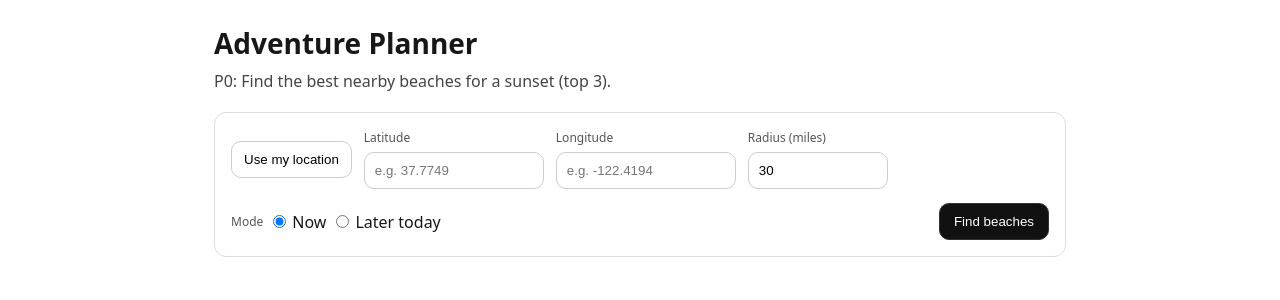
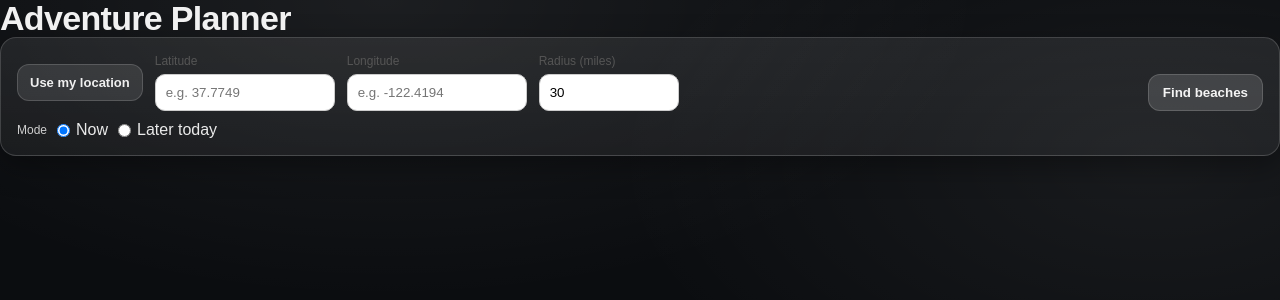
Before and after one commit to mhatreapurva/adventure-planner, a Next.js app: page / in a window 1280 px wide. Shown: the top 300 px of the page. Built offline with nearby package versions, Linux system fonts and the light colour scheme.

Commit message:
Refactor code to make UI slightly cleaner

```diff
--- a/app/page.module.css
+++ b/app/page.module.css
@@ -1,82 +1,338 @@
+/* app/page.module.css */
+
+/* =========================
+   Theme tokens
+   ========================= */
+:root {
+  --bg: #0b0d10;
+
+  /* Panels */
+  --panel: rgba(255, 255, 255, 0.07);
+  --panel2: rgba(255, 255, 255, 0.09);
+
+  /* Borders / shadows */
+  --border: rgba(255, 255, 255, 0.16);
+  --shadow: 0 10px 30px rgba(0, 0, 0, 0.35);
+
+  /* Text */
+  --text: rgba(255, 255, 255, 0.94);
+  --muted: rgba(255, 255, 255, 0.80);
+  --muted2: rgba(255, 255, 255, 0.64);
+
+  /* Inputs */
+  --inputBg: rgba(0, 0, 0, 0.30);
+  --inputBorder: rgba(255, 255, 255, 0.18);
+  --inputBorderFocus: rgba(255, 255, 255, 0.26);
+}
+
+/* =========================
+   Page layout
+   ========================= */
 .container {
-  max-width: 900px;
+  min-height: 100vh;
+  background:
+    radial-gradient(1000px 500px at 30% 0%, rgba(255, 255, 255, 0.07), transparent 60%),
+    radial-gradient(900px 500px at 90% 20%, rgba(255, 255, 255, 0.06), transparent 60%),
+    var(--bg);
+  color: var(--text);
+}
+
+.inner {
+  max-width: 980px;
   margin: 0 auto;
-  padding: 24px;
-  font-family: system-ui, -apple-system, Segoe UI, Roboto, Arial;
+  padding: 28px 18px 60px;
+}
+
+.header {
+  display: flex;
+  align-items: baseline;
+  justify-content: space-between;
+  gap: 16px;
+  margin-bottom: 18px;
+}
+
+.brand {
+  display: flex;
+  flex-direction: column;
+  gap: 6px;
 }
 
 .title {
-  font-size: 28px;
-  margin-bottom: 8px;
+  font-size: 34px;
+  line-height: 1.1;
+  margin: 0;
+  letter-spacing: -0.02em;
 }
 
 .subtitle {
-  margin-top: 0;
-  margin-bottom: 20px;
-  color: #444;
+  margin: 0;
+  color: var(--muted);
+  font-size: 14px;
 }
 
+.badge {
+  font-size: 12px;
+  color: var(--muted);
+  border: 1px solid var(--border);
+  padding: 6px 10px;
+  border-radius: 999px;
+  background: rgba(255, 255, 255, 0.05);
+}
+
+/* =========================
+   Search panel
+   ========================= */
 .panel {
-  border: 1px solid #ddd;
+  border: 1px solid var(--border);
+  background: linear-gradient(180deg, rgba(255, 255, 255, 0.08), rgba(255, 255, 255, 0.05));
+  border-radius: 16px;
+  padding: 16px;
+  box-shadow: var(--shadow);
+}
+
+.panelTop {
+  display: flex;
+  align-items: center;
+  justify-content: space-between;
+  gap: 12px;
+  margin-bottom: 12px;
+}
+
+.panelTitle {
+  font-size: 14px;
+  font-weight: 700;
+  color: var(--text);
+}
+
+.panelHint {
+  font-size: 12px;
+  color: var(--muted2);
+}
+
+.formGrid {
+  display: grid;
+  grid-template-columns: 1fr 1fr 160px;
+  gap: 10px;
+}
+
+@media (max-width: 760px) {
+  .formGrid {
+    grid-template-columns: 1fr;
+  }
+}
+
+.field {
+  display: flex;
+  flex-direction: column;
+  gap: 6px;
+}
+
+.label {
+  font-size: 12px;
+  color: var(--muted);
+  letter-spacing: 0.01em;
+}
+
+.input {
+  background: var(--inputBg);
+  border: 1px solid var(--inputBorder);
+  color: var(--text);
+  padding: 10px 12px;
   border-radius: 12px;
-  padding: 16px;
-  margin-bottom: 18px;
+  outline: none;
+  font-size: 14px;
+}
+
+.input::placeholder {
+  color: rgba(255, 255, 255, 0.45);
+}
+
+.input:focus {
+  border-color: var(--inputBorderFocus);
 }
 
 .row {
   display: flex;
   flex-wrap: wrap;
-  gap: 12px;
   align-items: center;
+  gap: 10px;
+  margin-top: 12px;
 }
 
-.spacerRight {
+.segment {
+  display: inline-flex;
+  gap: 6px;
+  padding: 6px;
+  border: 1px solid var(--border);
+  border-radius: 12px;
+  background: rgba(0, 0, 0, 0.22);
+}
+
+.segment button {
+  border: 0;
+  background: transparent;
+  color: var(--muted2);
+  padding: 8px 10px;
+  border-radius: 10px;
+  cursor: pointer;
+  font-size: 13px;
+}
+
+.segment button[data-active="true"] {
+  background: rgba(255, 255, 255, 0.12);
+  color: var(--text);
+}
+
+.primary {
   margin-left: auto;
+  border: 1px solid rgba(255, 255, 255, 0.16);
+  background: rgba(255, 255, 255, 0.14);
+  color: var(--text);
+  padding: 10px 14px;
+  border-radius: 12px;
+  cursor: pointer;
+  font-weight: 700;
+}
+
+.primary:hover {
+  background: rgba(255, 255, 255, 0.18);
+}
+
+.primary:disabled {
+  opacity: 0.6;
+  cursor: not-allowed;
+}
+
+.secondary {
+  border: 1px solid rgba(255, 255, 255, 0.16);
+  background: rgba(255, 255, 255, 0.10);
+  color: rgba(255, 255, 255, 0.92);
+  padding: 10px 12px;
+  border-radius: 12px;
+  cursor: pointer;
+  font-weight: 700;
+  font-size: 13px;
+}
+
+.secondary:hover {
+  background: rgba(255, 255, 255, 0.14);
+}
+
+.secondary:disabled {
+  opacity: 0.6;
+  cursor: not-allowed;
 }
 
 .error {
   margin-top: 12px;
-  color: #b00020;
-  font-size: 14px;
+  color: #ff7a7a;
+  font-size: 13px;
 }
 
 .message {
   margin-top: 12px;
-  color: #555;
-  font-size: 14px;
+  color: var(--muted);
+  font-size: 13px;
+}
+
+/* =========================
+   Results
+   ========================= */
+.resultsHeader {
+  display: flex;
+  align-items: baseline;
+  justify-content: space-between;
+  gap: 10px;
+  margin: 22px 0 10px;
+}
+
+.resultsTitle {
+  margin: 0;
+  font-size: 16px;
+  color: var(--text);
+  font-weight: 750;
+}
+
+.resultsMeta {
+  font-size: 12px;
+  color: var(--muted);
+  white-space: nowrap;
 }
 
 .grid {
   display: grid;
-  grid-template-columns: repeat(auto-fit, minmax(260px, 1fr));
+  grid-template-columns: repeat(3, 1fr);
   gap: 12px;
 }
 
+@media (max-width: 980px) {
+  .grid {
+    grid-template-columns: 1fr;
+  }
+}
+
+/* =========================
+   Cards
+   ========================= */
 .card {
-  border: 1px solid #ddd;
-  border-radius: 12px;
-  padding: 14px;
+  border: 1px solid var(--border);
+  background: rgba(255, 255, 255, 0.06);
+  border-radius: 16px;
+  padding: 18px; /* more breathing room */
+  box-shadow: 0 8px 22px rgba(0, 0, 0, 0.28);
+  transition: transform 120ms ease, border-color 120ms ease, background 120ms ease;
+}
+
+.card:hover {
+  transform: translateY(-2px);
+  border-color: rgba(255, 255, 255, 0.22);
+  background: rgba(255, 255, 255, 0.08);
 }
 
 .cardTop {
   display: flex;
   justify-content: space-between;
-  gap: 10px;
+  gap: 12px;
+  align-items: flex-start;
 }
 
 .cardTitle {
-  font-weight: 700;
+  font-weight: 820;
+  font-size: 17px;
+  margin: 0;
+  color: rgba(255, 255, 255, 0.96);
 }
 
-.cardScore {
-  font-weight: 700;
+.cardSub {
+  margin-top: 6px;
+  font-size: 14px; /* bigger */
+  font-weight: 600;
+  color: rgba(255, 255, 255, 0.76); /* higher contrast */
 }
 
-.muted {
-  font-size: 13px;
-  color: #555;
+/* If your components use className={styles.eta}, this will apply.
+   If not, add it in ResultCard (see note below). */
+.eta {
+  font-size: 14px; /* bigger */
+  font-weight: 600;
+  color: rgba(255, 255, 255, 0.76);
+  margin-top: 6px;
 }
 
+.score {
+  font-weight: 800;
+  font-size: 15px;
+  border: 1px solid rgba(255, 255, 255, 0.18);
+  background: rgba(0, 0, 0, 0.22);
+  padding: 6px 10px;
+  border-radius: 999px;
+  white-space: nowrap;
+  color: rgba(255, 255, 255, 0.92);
+}
+
+/* =========================
+   Chips
+   ========================= */
 .chips {
   margin-top: 10px;
   display: flex;
@@ -84,10 +340,113 @@
   gap: 6px;
 }
 
+/* Dark UI friendly chips (readable) */
 .chip {
   font-size: 12px;
-  border: 1px solid #ccc;
+  color: rgba(255, 255, 255, 0.92);
+  border: 1px solid rgba(255, 255, 255, 0.16);
+  background: rgba(255, 255, 255, 0.10);
+  padding: 6px 10px;
   border-radius: 999px;
-  padding: 4px 8px;
-  background: #fafafa;
 }
+
+/* =========================
+   Why / description
+   ========================= */
+.cardWhy {
+  margin-top: 10px;
+  font-size: 13px;
+  color: rgba(255, 255, 255, 0.76); /* higher contrast */
+  line-height: 1.5;
+}
+
+/* =========================
+   Actions
+   ========================= */
+.cardActions {
+  margin-top: 12px;
+  display: flex;
+  gap: 10px;
+}
+
+.link {
+  font-size: 13px;
+  color: rgba(255, 255, 255, 0.92);
+  text-decoration: none;
+  border: 1px solid rgba(255, 255, 255, 0.14);
+  background: rgba(0, 0, 0, 0.18);
+  padding: 8px 10px;
+  border-radius: 12px;
+}
+
+.link:hover {
+  border-color: rgba(255, 255, 255, 0.22);
+  background: rgba(0, 0, 0, 0.26);
+}
+
+.toolbar {
+  display: flex;
+  align-items: flex-end;
+  gap: 10px;
+  flex-wrap: wrap;
+}
+
+.toolbarLeft {
+  display: flex;
+  gap: 10px;
+  flex-wrap: wrap;
+  align-items: flex-end;
+}
+
+.toolbarRight {
+  margin-left: auto;
+  display: flex;
+  gap: 10px;
+  align-items: flex-end;
+}
+
+.modeRow {
+  margin-top: 10px;
+  display: flex;
+  gap: 12px;
+  align-items: center;
+  color: rgba(255,255,255,0.78);
+  font-size: 13px;
+}
+
+/* =========================
+   Results layout
+   ========================= */
+.resultsSection {
+  margin-top: 22px;
+}
+
+.resultsHeader {
+  display: flex;
+  justify-content: space-between;
+  align-items: baseline;
+  gap: 12px;
+  margin-bottom: 14px;
+}
+
+.resultsTitle {
+  margin: 0;
+  font-size: 18px;
+  letter-spacing: -0.01em;
+}
+
+.sunsetMeta {
+  font-size: 14px; /* bigger than before */
+  color: var(--muted);
+}
+
+.cardsWrapper {
+  max-width: 1100px; /* prevents giant stretched cards */
+}
+
+.cards {
+  display: grid;
+  grid-template-columns: repeat(auto-fit, minmax(280px, 1fr));
+  gap: 14px; /* denser than before */
+  align-items: stretch;
+}
--- a/app/page.tsx
+++ b/app/page.tsx
@@ -1,49 +1,56 @@
 // app/page.tsx
 "use client";
 
-import React, { useMemo, useState } from "react";
-import type { Mode } from "@/types/api";
-import { toDatetimeLocalValue } from "@/lib/time";
-import { useGeolocation } from "@/hooks/useGeolocation";
-import { useRecommendations } from "@/hooks/useRecommendations";
+import React, { useEffect, useMemo, useState } from "react";
+import styles from "./page.module.css";
+
 import { LocationPanel } from "@/components/LocationPanel";
 import { ModePanel } from "@/components/ModePanel";
 import { Results } from "@/components/Results";
-import styles from "./page.module.css";
+
+import { useGeolocation } from "@/hooks/useGeolocation";
+import { useRecommendations } from "@/hooks/useRecommendations";
+import type { Mode } from "@/types/api";
 
 export default function Page() {
+  const { coords, error: geoError, loading: geoLoading, refresh } = useGeolocation();
+  const { data, error: apiError, loading, run } = useRecommendations();
+
   const [lat, setLat] = useState<string>("");
   const [lon, setLon] = useState<string>("");
   const [radiusMiles, setRadiusMiles] = useState<number>(30);
   const [mode, setMode] = useState<Mode>("now");
 
+  // Default depart time: now (local). Only used when mode === "later"
   const [departAtLocal, setDepartAtLocal] = useState<string>(() => {
     const d = new Date();
-    d.setMinutes(d.getMinutes() + 30);
-    return toDatetimeLocalValue(d);
+    const pad = (n: number) => String(n).padStart(2, "0");
+    // datetime-local expects "YYYY-MM-DDTHH:mm"
+    return `${d.getFullYear()}-${pad(d.getMonth() + 1)}-${pad(d.getDate())}T${pad(d.getHours())}:${pad(d.getMinutes())}`;
   });
 
-  const { getLocation, error: geoError } = useGeolocation();
-  const { run, loading, error: apiError, data } = useRecommendations();
+  // When geolocation updates, populate lat/lon (but don’t overwrite user input)
+  useEffect(() => {
+    if (!coords) return;
+
+    setLat((prev) => (prev.trim() ? prev : String(coords.lat)));
+    setLon((prev) => (prev.trim() ? prev : String(coords.lon)));
+  }, [coords]);
 
   const hasCoords = useMemo(() => {
-    const la = Number(lat);
-    const lo = Number(lon);
-    return Number.isFinite(la) && Number.isFinite(lo);
+    return Number.isFinite(Number(lat)) && Number.isFinite(Number(lon));
   }, [lat, lon]);
 
-  async function onUseMyLocation() {
-    const loc = await getLocation();
-    if (loc) {
-      setLat(String(loc.lat));
-      setLon(String(loc.lon));
-    }
+  function onUseMyLocation() {
+    // Trigger geolocation refresh; useEffect will populate when coords arrives
+    refresh?.();
   }
 
   async function onFind() {
     if (!hasCoords) return;
 
-    const departAtISO = mode === "later" ? new Date(departAtLocal).toISOString() : undefined;
+    const departAtISO =
+      mode === "later" && departAtLocal ? new Date(departAtLocal).toISOString() : undefined;
 
     await run({
       lat: Number(lat),
@@ -59,10 +66,11 @@ export default function Page() {
   return (
     <main className={styles.container}>
       <h1 className={styles.title}>Adventure Planner</h1>
-      <p className={styles.subtitle}>P0: Find the best nearby beaches for a sunset (top 3).</p>
-
 
       <section className={styles.panel}>
+        {/* Top row: inputs left, action right */}
+        <div className={styles.toolbar}>
+          <div className={styles.toolbarLeft}>
             <LocationPanel
               lat={lat}
               lon={lon}
@@ -71,7 +79,22 @@ export default function Page() {
               onLonChange={setLon}
               onRadiusChange={setRadiusMiles}
               onUseMyLocation={onUseMyLocation}
+              loading={geoLoading}
             />
+          </div>
+
+          <div className={styles.toolbarRight}>
+            <button
+              type="button"
+              className={styles.primary}
+              onClick={onFind}
+              disabled={loading || !hasCoords}
+              title={!hasCoords ? "Enter valid latitude/longitude first" : ""}
+            >
+              {loading ? "Finding..." : "Find beaches"}
+            </button>
+          </div>
+        </div>
 
         <ModePanel
           mode={mode}
@@ -79,7 +102,6 @@ export default function Page() {
           onModeChange={setMode}
           onDepartAtLocalChange={setDepartAtLocal}
           loading={loading}
-          onFind={onFind}
         />
 
         {error && <div className={styles.error}>{error}</div>}
--- a/components/LocationPanel.tsx
+++ b/components/LocationPanel.tsx
@@ -2,6 +2,7 @@
 "use client";
 
 import React from "react";
+import styles from "@/app/page.module.css";
 
 export function LocationPanel(props: {
   lat: string;
@@ -14,11 +15,7 @@ export function LocationPanel(props: {
 }) {
   return (
     <div style={{ display: "flex", flexWrap: "wrap", gap: 12, alignItems: "center" }}>
-      <button
-        onClick={props.onUseMyLocation}
-        style={{ padding: "10px 12px", borderRadius: 10, border: "1px solid #ccc", background: "white", cursor: "pointer" }}
-        type="button"
-      >
+      <button type="button" onClick={props.onUseMyLocation} className={styles.secondary}>
         Use my location
       </button>
 
--- a/components/ModePanel.tsx
+++ b/components/ModePanel.tsx
@@ -10,50 +10,51 @@ export function ModePanel(props: {
   onModeChange: (m: Mode) => void;
   onDepartAtLocalChange: (v: string) => void;
   loading: boolean;
-  onFind: () => void;
 }) {
   return (
-    <div style={{ display: "flex", flexWrap: "wrap", gap: 12, alignItems: "center", marginTop: 14 }}>
+    <div style={{ display: "flex", flexWrap: "wrap", gap: 12, alignItems: "center", marginTop: 10 }}>
       <div style={{ display: "flex", gap: 10, alignItems: "center" }}>
-        <span style={{ fontSize: 12, color: "#555" }}>Mode</span>
+        <span style={{ fontSize: 12, color: "#cfcfcf" }}>Mode</span>
+
         <label style={{ display: "flex", gap: 6, alignItems: "center", cursor: "pointer" }}>
-          <input type="radio" checked={props.mode === "now"} onChange={() => props.onModeChange("now")} />
-          <span>Now</span>
+          <input
+            type="radio"
+            checked={props.mode === "now"}
+            onChange={() => props.onModeChange("now")}
+            disabled={props.loading}
+          />
+          <span style={{ color: "#eaeaea" }}>Now</span>
         </label>
+
         <label style={{ display: "flex", gap: 6, alignItems: "center", cursor: "pointer" }}>
-          <input type="radio" checked={props.mode === "later"} onChange={() => props.onModeChange("later")} />
-          <span>Later today</span>
+          <input
+            type="radio"
+            checked={props.mode === "later"}
+            onChange={() => props.onModeChange("later")}
+            disabled={props.loading}
+          />
+          <span style={{ color: "#eaeaea" }}>Later today</span>
         </label>
       </div>
 
       {props.mode === "later" && (
         <label style={{ display: "flex", flexDirection: "column", gap: 6 }}>
-          <span style={{ fontSize: 12, color: "#555" }}>Depart at</span>
+          <span style={{ fontSize: 12, color: "#cfcfcf" }}>Depart at</span>
           <input
             type="datetime-local"
             value={props.departAtLocal}
             onChange={(e) => props.onDepartAtLocalChange(e.target.value)}
-            style={{ padding: 10, borderRadius: 10, border: "1px solid #ccc" }}
+            disabled={props.loading}
+            style={{
+              padding: 10,
+              borderRadius: 10,
+              border: "1px solid rgba(255,255,255,0.18)",
+              background: "rgba(255,255,255,0.06)",
+              color: "#eaeaea",
+            }}
           />
         </label>
       )}
-
-      <button
-        onClick={props.onFind}
-        disabled={props.loading}
-        style={{
-          padding: "10px 14px",
-          borderRadius: 10,
-          border: "1px solid #333",
-          background: props.loading ? "#eee" : "#111",
-          color: props.loading ? "#444" : "white",
-          cursor: props.loading ? "not-allowed" : "pointer",
-          marginLeft: "auto",
-        }}
-        type="button"
-      >
-        {props.loading ? "Finding..." : "Find beaches"}
-      </button>
     </div>
   );
 }
--- a/hooks/useGeolocation.ts
+++ b/hooks/useGeolocation.ts
@@ -1,28 +1,37 @@
 // hooks/useGeolocation.ts
-import { useState } from "react";
+"use client";
+
+import { useCallback, useState } from "react";
+
+type Coords = { lat: number; lon: number };
 
 export function useGeolocation() {
+  const [coords, setCoords] = useState<Coords | null>(null);
   const [error, setError] = useState<string>("");
+  const [loading, setLoading] = useState<boolean>(false);
 
-  async function getLocation(): Promise<{ lat: number; lon: number } | null> {
+  const refresh = useCallback(() => {
     setError("");
 
     if (!navigator.geolocation) {
       setError("Geolocation is not supported in this browser.");
-      return null;
+      return;
     }
 
-    return new Promise((resolve) => {
-      navigator.geolocation.getCurrentPosition(
-        (pos) => resolve({ lat: pos.coords.latitude, lon: pos.coords.longitude }),
-        (err) => {
-          setError(err.message || "Failed to get location.");
-          resolve(null);
-        },
-        { enableHighAccuracy: true, timeout: 10000 }
-      );
-    });
-  }
+    setLoading(true);
 
-  return { getLocation, error };
+    navigator.geolocation.getCurrentPosition(
+      (pos) => {
+        setCoords({ lat: pos.coords.latitude, lon: pos.coords.longitude });
+        setLoading(false);
+      },
+      (err) => {
+        setError(err?.message || "Failed to get location.");
+        setLoading(false);
+      },
+      { enableHighAccuracy: true, timeout: 10000, maximumAge: 0 }
+    );
+  }, []);
+
+  return { coords, error, loading, refresh };
 }
```
Also changed, not shown: components/ResultCard.tsx (+17 -15 lines), components/Results.tsx (+13 -9 lines). Lines whose indentation alone changed are shown as unchanged.
